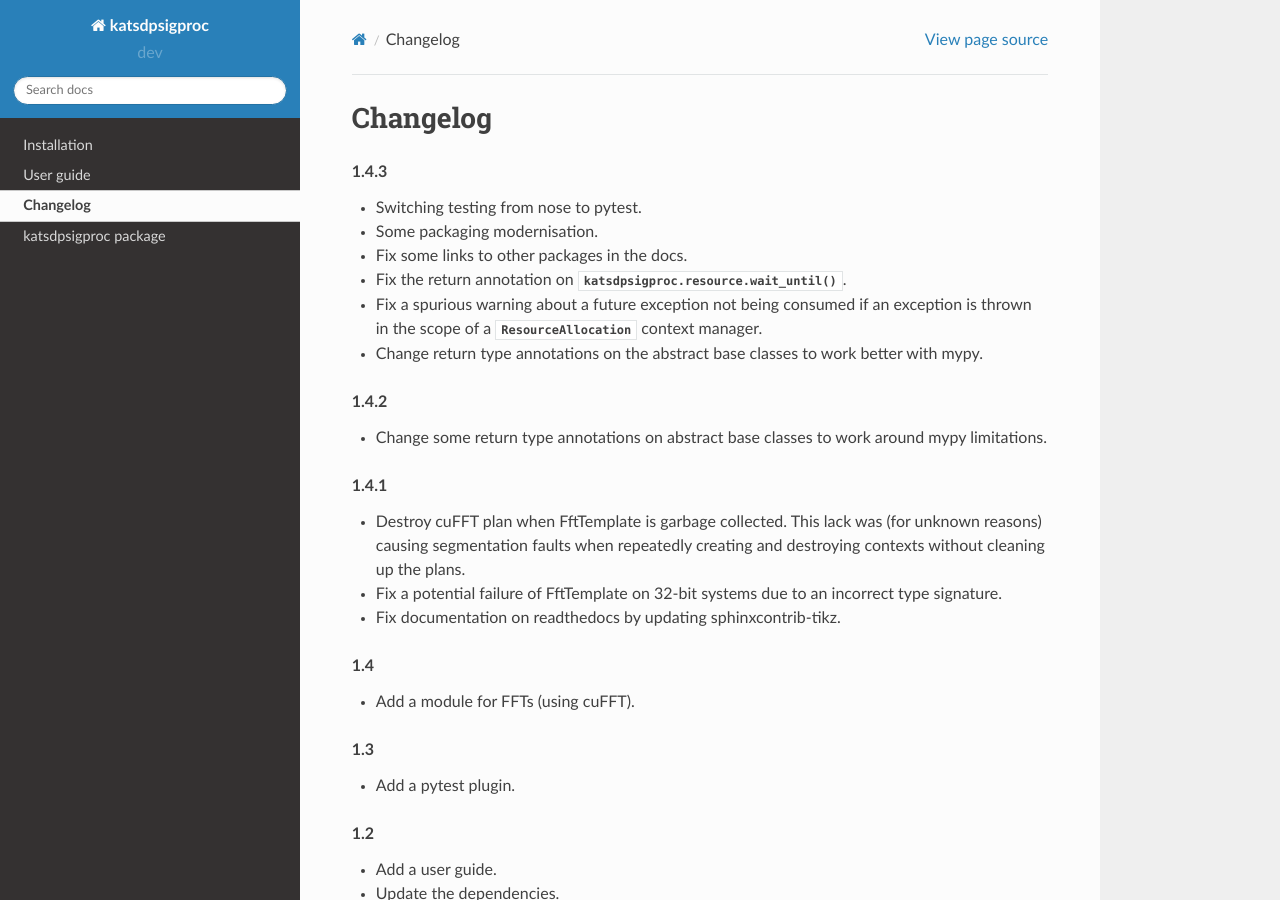
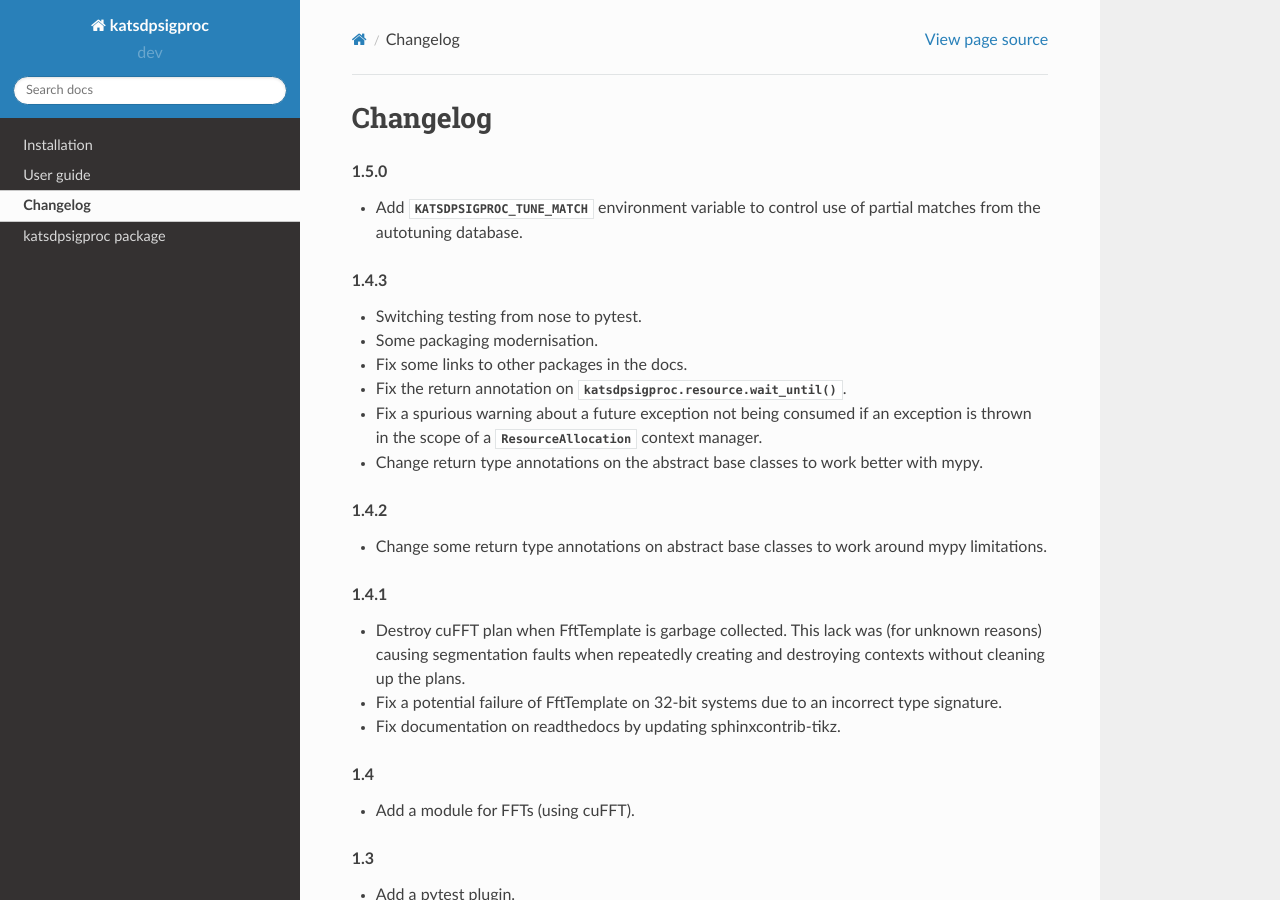
Before and after one commit to ska-sa/katsdpsigproc, a Sphinx documentation site: the page built from doc/changelog.rst, in a window 1280 px wide and 900 px high. Built offline with Sphinx 7.4.7 and the Read the Docs theme 2.0.0, drawn with Linux system fonts in a browser that asks for light colours.

```diff
--- a/doc/changelog.rst
+++ b/doc/changelog.rst
@@ -1,5 +1,10 @@
 Changelog
 =========
+
+.. rubric:: 1.5.0
+
+- Add :envvar:`KATSDPSIGPROC_TUNE_MATCH` environment variable to control use of
+  partial matches from the autotuning database.
 
 .. rubric:: 1.4.3
 
```
Also changed, not shown: README.md (+3 -0 lines), .pre-commit-config.yaml.
